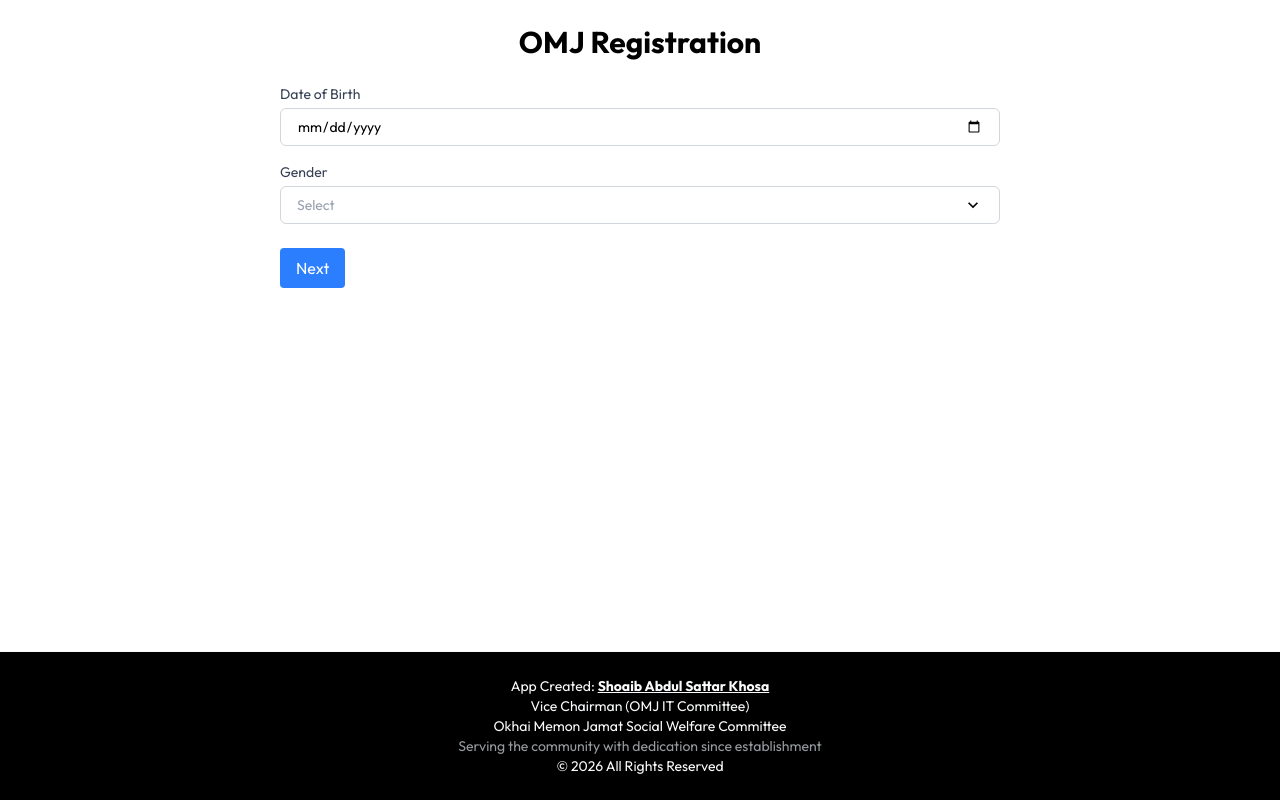
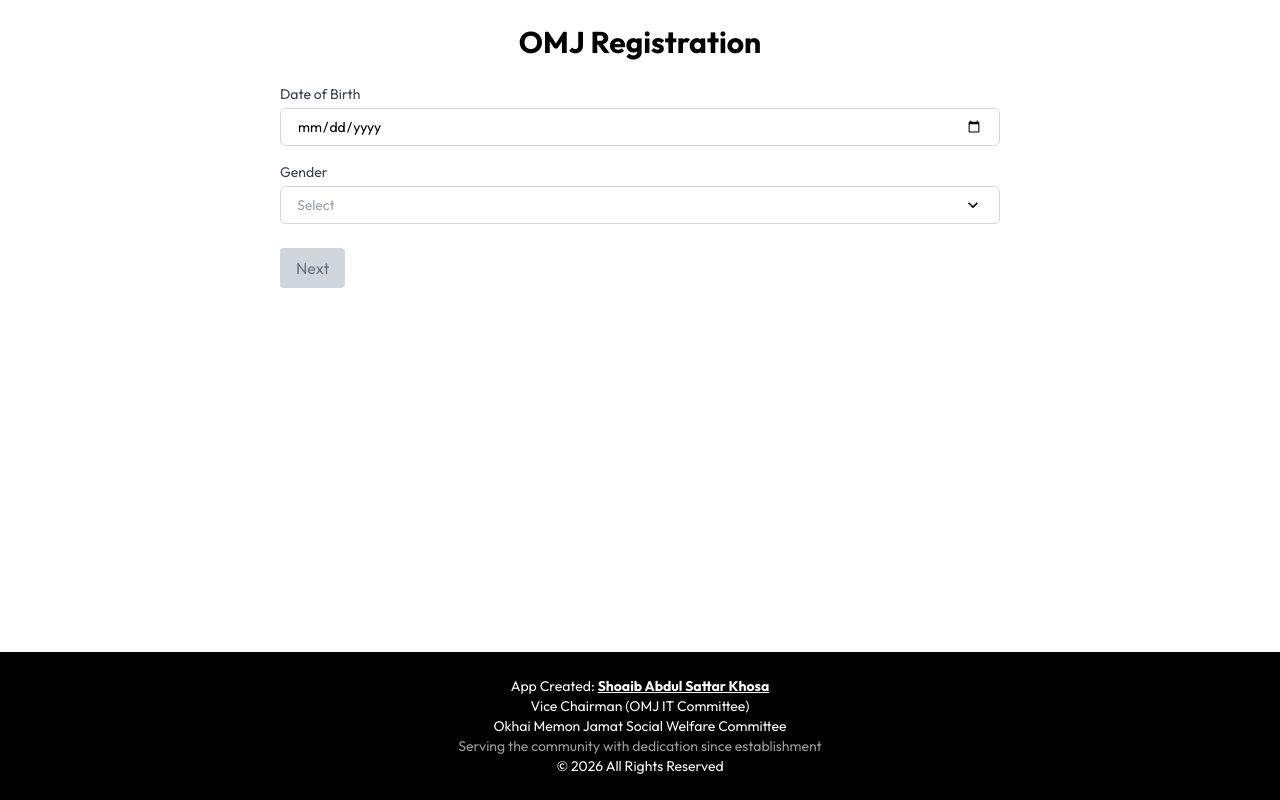
Before and after one commit to shoaibattari/osf-frontend, a React (Vite) app: page /register in a window 1280 px wide. Built offline with nearby package versions, Linux system fonts and the light colour scheme.

Commit message:
age criteria select show

```diff
--- a/src/components/auth/RegistrationForm/RegistrationForm.jsx
+++ b/src/components/auth/RegistrationForm/RegistrationForm.jsx
@@ -108,7 +108,7 @@ function RegistrationForm() {
         onSubmit={handleSubmit}
         enableReinitialize
       >
-        {({ isValid, dirty }) => (
+        {({ isValid, dirty, values }) => (
           <Form>
             <CurrentStep />
             <div className="flex justify-between mt-6">
@@ -125,7 +125,24 @@ function RegistrationForm() {
                 <button
                   type="button"
                   onClick={nextStep}
-                  className="px-4 py-2 bg-blue-500 text-white rounded"
+                  disabled={
+                    // Step 1 conditions
+                    (currentStep === 0 &&
+                      (!values.dob ||
+                        !values.gender ||
+                        !participantData.ageGroup)) ||
+                    // Step 2 conditions
+                    (currentStep === 1 && values.selectedGames.length === 0)
+                  }
+                  className={`px-4 py-2 rounded ${
+                    (currentStep === 0 &&
+                      (!values.dob ||
+                        !values.gender ||
+                        !participantData.ageGroup)) ||
+                    (currentStep === 1 && values.selectedGames.length === 0)
+                      ? "bg-gray-300 text-gray-500 cursor-not-allowed"
+                      : "bg-blue-500 text-white"
+                  }`}
                 >
                   Next
                 </button>
--- a/src/components/auth/RegistrationForm/StepOne.jsx
+++ b/src/components/auth/RegistrationForm/StepOne.jsx
@@ -1,11 +1,13 @@
-import React from "react";
+import React, { useState } from "react";
 import { useFormikContext } from "formik";
 import { CustomInput } from "../../common";
 import { useParticipant } from "../../../context/ParticipantContext";
 
 const StepOne = () => {
   const { values, setFieldValue } = useFormikContext();
-  const { participantData, setParticipantData } = useParticipant();
+  const { setParticipantData } = useParticipant();
+
+  const [ageError, setAgeError] = useState("");
 
   const handleChange = (e) => {
     const { name, value } = e.target;
@@ -15,10 +17,18 @@ const StepOne = () => {
     if (name === "dob") {
       const age = new Date().getFullYear() - new Date(value).getFullYear();
       let ageGroup = "";
+
       if (age >= 8 && age <= 10) ageGroup = "8-10";
       else if (age > 10 && age <= 12) ageGroup = "10-12";
       else if (age > 12 && age <= 14) ageGroup = "12-14";
       else if (age > 14 && age <= 16) ageGroup = "14-16";
+
+      if (!ageGroup) {
+        setAgeError("❌ This age is not allowed for game participation");
+      } else {
+        setAgeError(`✅ Age criteria matched (${ageGroup})`);
+      }
+
       setParticipantData((prev) => ({ ...prev, ageGroup }));
     }
   };
@@ -32,6 +42,18 @@ const StepOne = () => {
         value={values.dob}
         onChange={handleChange}
       />
+
+      {/* Age Criteria Message */}
+      {values.dob && (
+        <p
+          className={`mt-2 text-sm font-medium ${
+            ageError.includes("❌") ? "text-red-600" : "text-green-600"
+          }`}
+        >
+          {ageError}
+        </p>
+      )}
+
       <CustomInput
         label="Gender"
         name="gender"
--- a/src/components/auth/RegistrationForm/StepTwo.jsx
+++ b/src/components/auth/RegistrationForm/StepTwo.jsx
@@ -7,13 +7,16 @@ const StepTwo = () => {
   const { setFieldValue } = useFormikContext();
   const { participantData, selectedGames, setSelectedGames } = useParticipant();
   const [availableGames, setAvailableGames] = useState([]);
+  const [loading, setLoading] = useState(false);
 
   useEffect(() => {
     if (participantData.gender && participantData.ageGroup) {
+      setLoading(true);
       apis
         .getGamesByCriteria(participantData.gender, participantData.ageGroup)
         .then((res) => setAvailableGames(res.data))
-        .catch((err) => console.error(err));
+        .catch((err) => console.error(err))
+        .finally(() => setLoading(false));
     }
   }, [participantData.gender, participantData.ageGroup]);
 
@@ -22,7 +25,11 @@ const StepTwo = () => {
     if (updated.some((g) => g.gameId === game._id)) {
       updated = updated.filter((g) => g.gameId !== game._id);
     } else {
-      updated.push({ gameId: game._id, gameName: game.gameName, token: game.token });
+      updated.push({
+        gameId: game._id,
+        gameName: game.gameName,
+        token: game.token,
+      });
     }
     setSelectedGames(updated);
     setFieldValue("selectedGames", updated);
@@ -31,6 +38,19 @@ const StepTwo = () => {
   return (
     <div>
       <h2 className="font-bold mb-4">Select Games</h2>
+
+      {loading && <p className="text-gray-500">Loading available games...</p>}
+
+      {!loading && availableGames.length === 0 && (
+        <div className="p-4 bg-yellow-50 border border-yellow-300 rounded text-yellow-800">
+          🙏 <strong>Thank you for your interest!</strong>
+          <br />
+          Unfortunately, all game slots for this age criteria are currently
+          <strong> full</strong>.
+        </div>
+      )}
+
+      {availableGames.length > 0 && (
         <div className="grid grid-cols-1 tablet:grid-cols-2 gap-4">
           {availableGames.map((game) => (
             <div
@@ -46,6 +66,7 @@ const StepTwo = () => {
             </div>
           ))}
         </div>
+      )}
     </div>
   );
 };
```
Lines whose indentation alone changed are shown as unchanged.
